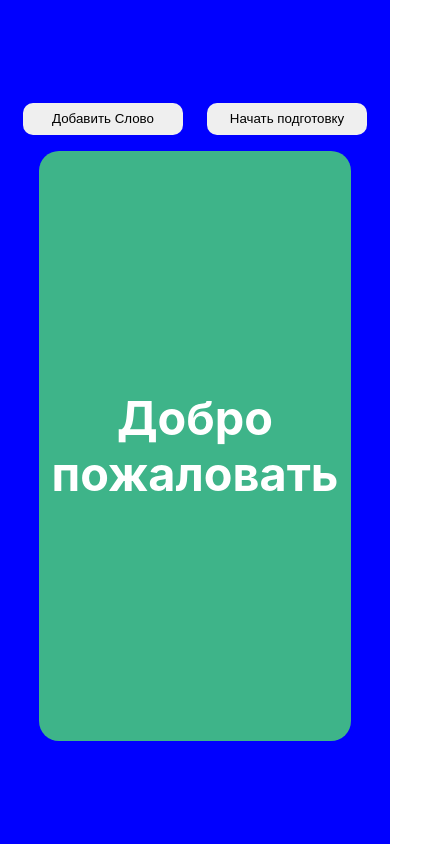
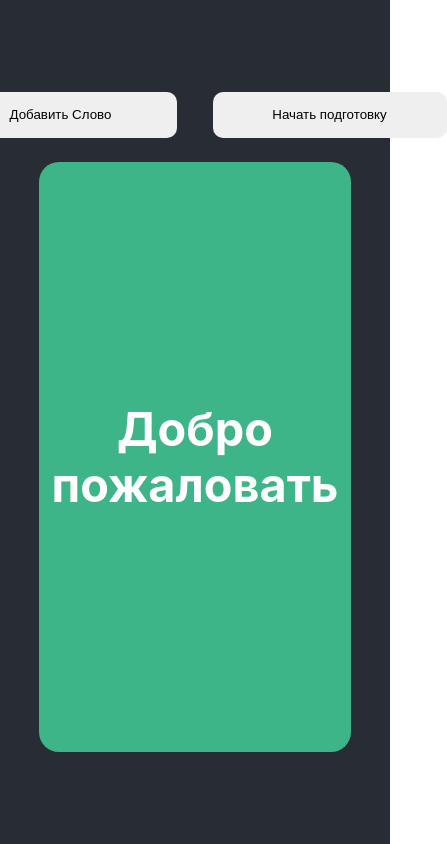
Before and after one commit to ansaraidarbek/newLangApp, a React (Create React App) app: page / in a window 390 px wide. Shown: the whole page, 447 px wide, since content can reach past the window. Built offline with nearby package versions, Linux system fonts and the light colour scheme.

Commit message:
styles font size fo mobile devices

```diff
--- a/src/App.css
+++ b/src/App.css
@@ -1,5 +1,9 @@
 .App {
   text-align: center;
+}
+
+html {
+  font-size: calc(10px + 2vmin);
 }
 
 .App {
@@ -9,13 +13,11 @@
   flex-direction: column;
   align-items: center;
   justify-content: center;
-  font-size: calc(10px + 2vmin);
   color: white;
 }
 
 @media screen and (aspect-ratio < 1 /2 ) {
-  .App  {
-    background-color: blue;
+  html  {
     font-size: 6vmin;
   }
 }
--- a/src/App.js
+++ b/src/App.js
@@ -1,4 +1,4 @@
-import { useState, useEffect, useRef } from 'react';
+import { useState, useEffect, useRef, useCallback } from 'react';
 import './App.css';
 import AddWordCard from './components/addWordCard';
 import ViewTestingCard from './components/viewTestingCard';
@@ -53,7 +53,7 @@ function App() {
     return;
   }
 
-  const formatDate = (date) => {
+  const formatDate = useCallback((date) => {
     var year = date.getFullYear();
 
     var month = (1 + date.getMonth()).toString();
@@ -63,7 +63,7 @@ function App() {
     day = day.length > 1 ? day : '0' + day;
 
     return month + '/' + day + '/' + year;
-  }
+  }, []);
 
   const getFormattedDate = () => {
     const date = new Date();
@@ -100,7 +100,7 @@ function App() {
       </div>
       <main>
         {state === 'none'? <h1>Добро пожаловать</h1> : null}
-        {state === 'pressed' ? <AddWordCard updateData={updateData}/> : null}
+        {state === 'pressed' ? <AddWordCard updateData={updateData} setStatus={setStatus}/> : null}
         {state === 'testing' ? <ViewTestingCard data={data} formatDate={formatDate}/> : null}
       </main>
     </div>
--- a/src/components/addWordCard/index.js
+++ b/src/components/addWordCard/index.js
@@ -1,7 +1,8 @@
 import './style.css';
 import { useRef } from 'react';
 
-const AddWordCard = ({updateData}) => {
+const AddWordCard = ({updateData, setStatus}) => {
+    console.log("words comming")
     const eng = useRef(null);
     const rus = useRef(null);
 
@@ -18,6 +19,8 @@ const AddWordCard = ({updateData}) => {
              */
             const wordTuple = {engWord : eng.current.value, rusWord : rus.current.value};
             updateData(wordTuple);
+        } else {
+            setStatus({isActive : true, msg : 'Слово не может быть добавленно поскольку, 1 или больше полей пустое', change : 'pressed'})
         }
         return;
     }
--- a/src/components/viewTestingCard/index.js
+++ b/src/components/viewTestingCard/index.js
@@ -2,6 +2,7 @@ import { useState, useEffect, memo, useRef, useMemo} from 'react';
 import styles from "./testing.module.css";
 
 const ViewTestingCard = memo(({data, formatDate}) => {
+    console.log("test comming")
     const [time, setTime] = useState(3);
     const [isStarted, setIsStarted] = useState(false);
     const [status, setStatus] = useState({correct: 0, total:0});
```
